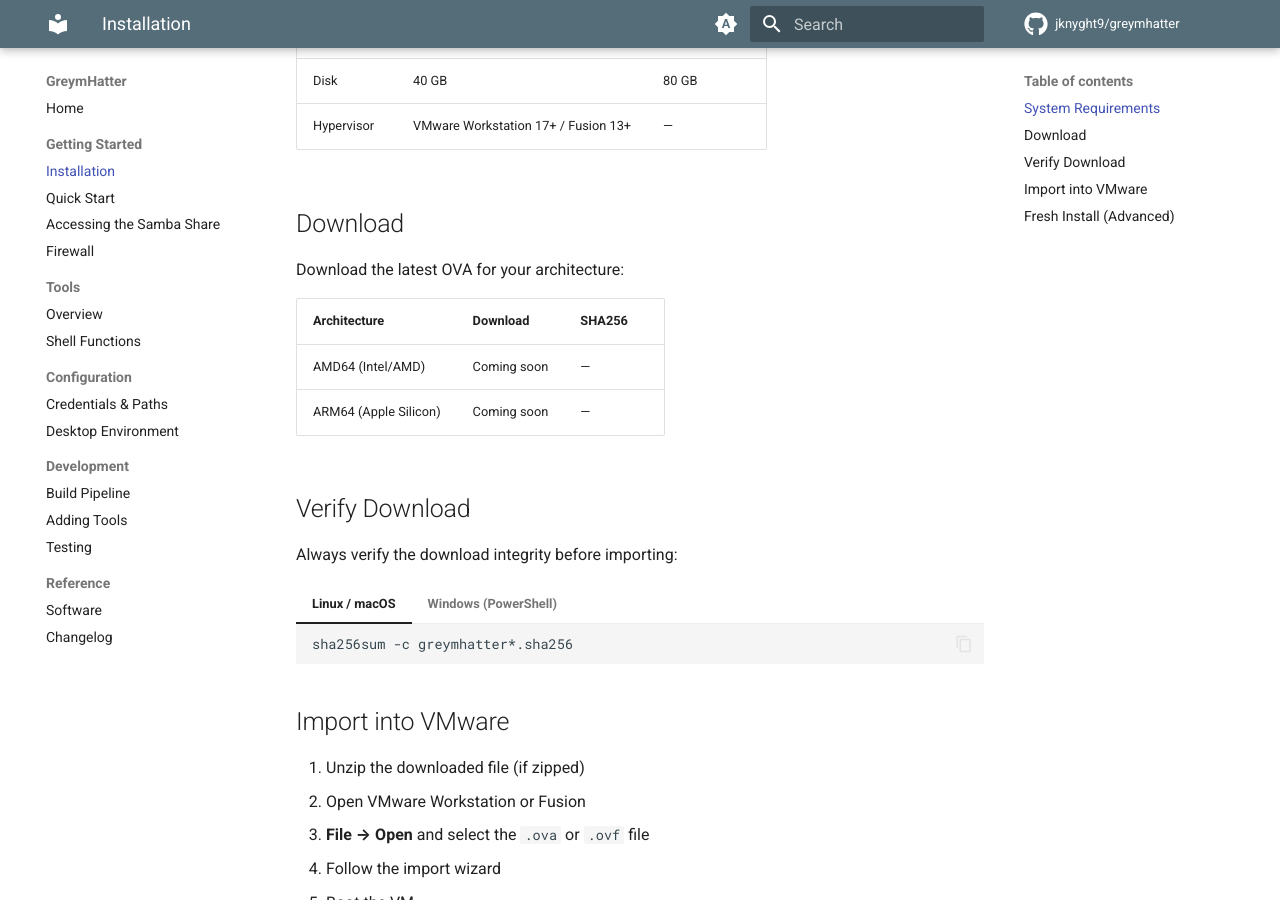
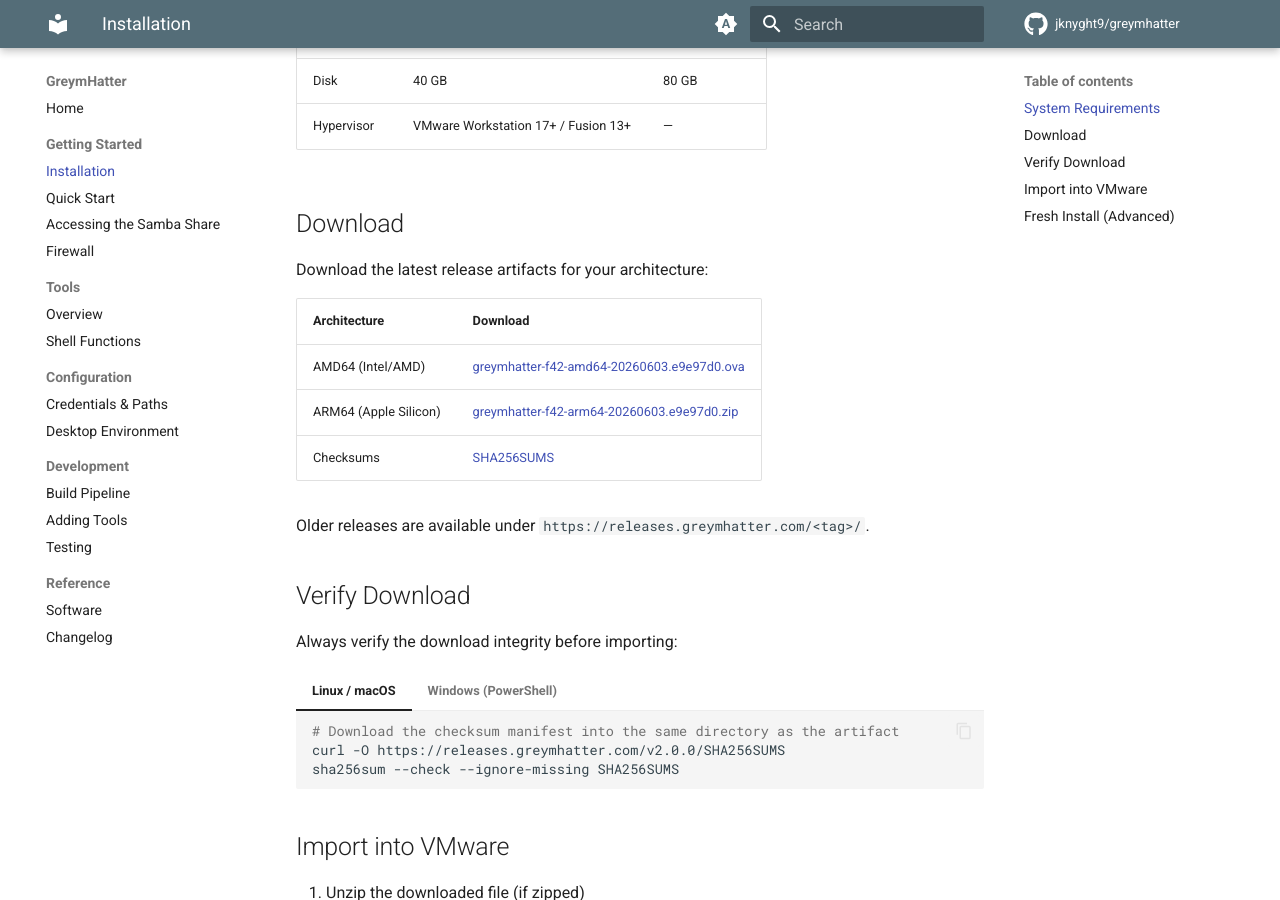
Before and after one commit to jknyght9/greymhatter, an MkDocs documentation site: the page built from docs/docs/getting-started/installation.md, in a window 1280 px wide and 900 px high, scrolled down 309 px. Built offline with MkDocs 1.6.1 and Material for MkDocs 9.7.7, drawn with Linux system fonts in a browser that asks for light colours; comment, search, counter and statistics services are not loaded.

Commit message:
Docs: link v2.0.0 release artifacts on releases.greymhatter.com
Replace "Coming soon" placeholders in README Quick Start and the
installation guide with the actual download URLs on Cloudflare R2.
Update the SHA256SUMS verification example to match the published
manifest filename. Mark the changelog's Unreleased section as v2.0.0
with the release date.

Co-Authored-By: Claude Opus 4.7 <noreply@anthropic.com>

````diff
--- a/docs/docs/getting-started/installation.md
+++ b/docs/docs/getting-started/installation.md
@@ -11,12 +11,15 @@
 
 ## Download
 
-Download the latest OVA for your architecture:
+Download the latest release artifacts for your architecture:
 
-| Architecture | Download | SHA256 |
-|---|---|---|
-| AMD64 (Intel/AMD) | Coming soon | — |
-| ARM64 (Apple Silicon) | Coming soon | — |
+| Architecture | Download |
+|---|---|
+| AMD64 (Intel/AMD) | [greymhatter-f42-amd64-20260603.e9e97d0.ova](https://releases.greymhatter.com/v2.0.0/greymhatter-f42-amd64-20260603.e9e97d0.ova) |
+| ARM64 (Apple Silicon) | [greymhatter-f42-arm64-20260603.e9e97d0.zip](https://releases.greymhatter.com/v2.0.0/greymhatter-f42-arm64-20260603.e9e97d0.zip) |
+| Checksums | [SHA256SUMS](https://releases.greymhatter.com/v2.0.0/SHA256SUMS) |
+
+Older releases are available under `https://releases.greymhatter.com/<tag>/`.
 
 ## Verify Download
 
@@ -25,14 +28,18 @@ Always verify the download integrity before importing:
 === "Linux / macOS"
 
     ```bash
-    sha256sum -c greymhatter*.sha256
+    # Download the checksum manifest into the same directory as the artifact
+    curl -O https://releases.greymhatter.com/v2.0.0/SHA256SUMS
+    sha256sum --check --ignore-missing SHA256SUMS
     ```
 
 === "Windows (PowerShell)"
 
     ```powershell
-    Get-FileHash greymhatter*.zip
-    Get-Content greymhatter*.sha256
+    # Compute and compare against the published SHA256SUMS
+    (Get-FileHash greymhatter-f42-amd64-*.ova -Algorithm SHA256).Hash
+    Invoke-WebRequest https://releases.greymhatter.com/v2.0.0/SHA256SUMS -OutFile SHA256SUMS
+    Get-Content SHA256SUMS
     ```
 
 ## Import into VMware
````
Also changed, not shown: docs/docs/reference/changelog.md (+5 -1 lines), README.md.
